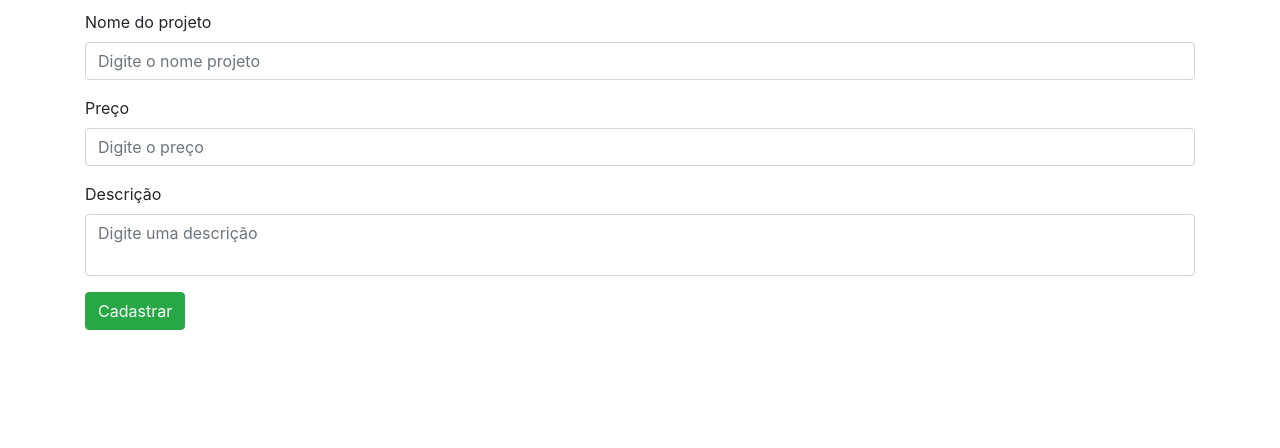
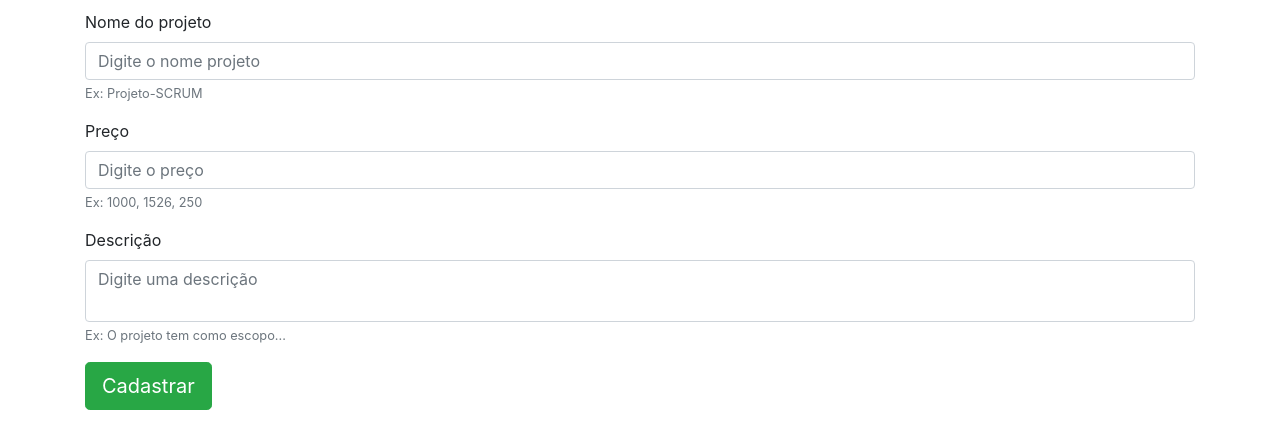
Before and after one commit to Alessandra-Nastassja/PROJECT-SCRUM, a website: page public/cadastrarProjeto.html in a window 1280 px wide. Shown: the part 176-624 px from the top of the page. Drawn offline with nearby package versions, Linux system fonts and the light colour scheme.

Commit message:
Alterações no layout

```diff
--- a/package.json
+++ b/package.json
@@ -8,7 +8,7 @@
   },
   "author": "Alessandra Nastassja",
   "dependencies": {
-    "bcrypt": "^1.0.2",
+    "bcrypt": "^2.0.1",
     "body-parser": "^1.18.3",
     "express": "^4.15.5",
     "express-jwt": "^5.3.1",
--- a/public/cadastrarProjeto.html
+++ b/public/cadastrarProjeto.html
@@ -67,6 +67,7 @@
                 <label for="exampleInputEmail1">Nome do projeto</label>
                 <input type="text" class="form-control" id="nome" placeholder="Digite o nome projeto" name="nome"
                     required>
+                <small class="form-text text-muted">Ex: Projeto-SCRUM</small>
                 <div class="invalid-feedback">
                     Preencha corretamente
                 </div>
@@ -75,6 +76,7 @@
                 <label for="exampleInputEmail1">Preço</label>
                 <input type="text" class="form-control dinheiro" id="preco" placeholder="Digite o preço" name="preco"
                     required>
+                <small class="form-text text-muted">Ex: 1000, 1526, 250</small>
                 <div class="invalid-feedback">
                     Preencha corretamente
                 </div>
@@ -82,11 +84,12 @@
             <div class="form-group">
                 <label for="exampleInputEmail1">Descrição</label>
                 <textarea class="form-control" id="descricao" placeholder="Digite uma descrição" name="descricao" style="resize: none"></textarea>
+                <small class="form-text text-muted">Ex: O projeto tem como escopo...</small>
                 <div class="invalid-feedback">
                     Preencha corretamente
                 </div>
             </div>
-            <input type="button" class="btn btn-success" id="cadastrar" value="Cadastrar">
+            <input type="button" class="btn btn-success btn-lg" id="cadastrar" value="Cadastrar">
         </form>
     </div>
 
```
